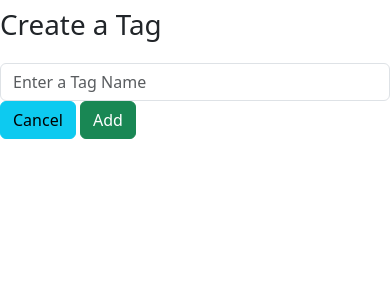
After one commit to EddieSandler/flask-sqlalchemy-blogly, a Flask app: page /tags/new/ in a window 390 px wide. The commit adds this page. Shown: the top 300 px of the page. Run offline with Flask 3, Linux system fonts and the light colour scheme.

Commit message:
added tags

```diff
--- a/app.py
+++ b/app.py
@@ -2,14 +2,14 @@
 
 from flask import Flask, request, render_template, redirect,flash
 from flask_debugtoolbar import DebugToolbarExtension
-from models import db, connect_db, User,Post,Tag,PostTag
+from models import db, connect_db, User,Post,Tag
 
 app = Flask(__name__)
 app.app_context().push()
 
 app.config['SQLALCHEMY_DATABASE_URI'] = 'postgresql:///blogly'
 app.config['SQLALCHEMY_TRACK_MODIFICATIONS'] = False
-app.config['SQLALCHEMY_ECHO'] = False
+app.config['SQLALCHEMY_ECHO'] = True
 app.config['SECRET_KEY'] = "dudeitsasecret"
 app.config['DEBUG_TB_INTERCEPT_REDIRECTS'] = False
 debug = DebugToolbarExtension(app)
@@ -27,6 +27,7 @@ def get_users():
 def show_users():
     users = User.query.order_by(User.last_name,User.first_name).all()
     return render_template('users.html', users=users)
+
 
 
 @app.route('/users/new/')
@@ -91,24 +92,31 @@ def delete_user(user_id):
 @app.route('/users/<user_id>/posts/new',methods=['GET'])
 def show_post_form(user_id):
     user = User.query.get_or_404(user_id)
-    return render_template('new_post_form.html',user=user)
+    tags=Tag.query.all()
+    return render_template('new_post_form.html',user=user,tags=tags)
 
 @app.route('/users/<user_id>/posts/new',methods=['POST'])
 def process_post_form(user_id):
+
+    user = User.query.get_or_404(user_id)
+    tag_ids = [int(num) for num in request.form.getlist("tags")]
+    tags = Tag.query.filter(Tag.id.in_(tag_ids)).all()
+
     new_post =Post(title=request.form["title"],
                    content = request.form["content"],
-                   user_id=user_id)
+                   user=user,tags=tags)
 
     db.session.add(new_post)
     db.session.commit()
     flash(f"{new_post} added")
     return redirect(f'/users/{user_id}/')
 
+
+
+
 @app.route('/posts/<post_id>/',methods=['GET'])
 def show_post_details(post_id):
     post = Post.query.get_or_404(post_id)
-
-    print(post.id)
 
     return render_template('post_details.html',post=post)
 
@@ -116,14 +124,18 @@ def show_post_details(post_id):
 @app.route('/posts/<post_id>/edit',methods=['GET'])
 def show_post_edit_form(post_id):
     post = Post.query.get_or_404(post_id)
+    tags = Tag.query.all()
 
-    return render_template('edit_post_form.html',post=post)
+
+    return render_template('edit_post_form.html',post=post,tags=tags)
 
 @app.route('/posts/<post_id>/edit',methods=['POST'])
 def update_post_edit_form(post_id):
     post = Post.query.get_or_404(post_id)
     title = request.form["title"]
     content = request.form["content"]
+    tag_ids = [int(num) for num in request.form.getlist("tags")]
+    post.tags = Tag.query.filter(Tag.id.in_(tag_ids)).all()
 
     if title:
         post.title=title
@@ -133,7 +145,7 @@ def update_post_edit_form(post_id):
     db.session.add(post)
     db.session.commit()
 
-    return redirect('/')
+    return redirect(f'/users/{{post.user_id }}')
 
 
 
@@ -147,4 +159,75 @@ def delete_post(post_id):
     db.session.delete(post)
     db.session.commit()
     flash(f'{post} deleted')
-    return redirect(f'/users/')
+    return redirect(f'/users/{post.user_id}')
+
+
+@app.route('/tags/')
+def show_tags():
+
+    tags=Tag.query.all()
+
+    return render_template('tags.html',tags=tags)
+
+@app.route('/tags/new/')
+def add_tag():
+
+    posts=Post.query.all()
+
+    return render_template('add_tag.html',posts=posts)
+
+@app.route('/tags/new/',methods=['POST'])
+def handle_tag_form():
+
+    post_ids=[int(num) for num in request.form.getlist("posts")]
+
+    posts=Post.query.filter(Post.id.in_(post_ids)).all()
+
+    new_tag=Tag(name=request.form["tag-name"],posts=posts)
+
+    db.session.add(new_tag)
+    db.session.commit()
+
+    flash(f"Tag '{new_tag.name}' added.")
+    return redirect('/tags/')
+
+@app.route('/tags/<int:tag_id>/')
+def tag_deails(tag_id):
+
+    tag = Tag.query.get_or_404(tag_id)
+
+    return render_template('tag_details.html',tag=tag)
+
+
+@app.route('/tags/<int:tag_id>/edit/',methods=['GET'])
+def show_tag_edit_form(tag_id):
+
+    tag = Tag.query.get_or_404(tag_id)
+
+    return render_template('tag_edit_form.html',tag=tag)
+
+@app.route('/tags/<tag_id>/edit/',methods=['POST'])
+def update_tag_edit_form(tag_id):
+    tag = Tag.query.get_or_404(tag_id)
+    name = request.form["tag-edit"]
+
+    tag.name=name
+
+    db.session.add(tag)
+    db.session.commit()
+
+    return redirect('/tags/')
+
+
+
+
+
+
+@app.route('/tags/<int:tag_id>/delete/',methods=['GET','POST'])
+def delete_tag(tag_id):
+
+    tag = Tag.query.get_or_404(tag_id)
+    db.session.delete(tag)
+    db.session.commit()
+
+    return redirect(f'/tags/')
--- a/models.py
+++ b/models.py
@@ -3,7 +3,6 @@ from flask_sqlalchemy import SQLAlchemy
 
 db = SQLAlchemy()
 DEFAULT_IMAGE_URL = "https://www.freeiconspng.com/uploads/icon-user-blue-symbol-people-person-generic--public-domain--21.png"
-
 
 def connect_db(app):
     db.app = app
@@ -31,8 +30,7 @@ class User(db.Model):
 class Post(db.Model):
     __tablename__ = "posts"
     id = db.Column(db.Integer,
-                   primary_key=True,
-                   autoincrement=True)
+                   primary_key=True, autoincrement=True )
     title = db.Column(db.Text, nullable=False)
     content = db.Column(db.Text, nullable=False)
     created_at = created_at = db.Column(
--- /dev/null
+++ b/templates/add_tag.html
@@ -0,0 +1,26 @@
+{% extends 'base.html' %}
+
+{% block content %}
+<h1>Create a Tag</h1>
+
+<form method="POST">
+
+<div class="form-group row">
+
+    <label for="tag-name" class="col-sm-2 col-form-label"></label>
+  <div class="col-sm-10">
+    <input type="text" class="form-control" name="tag-name"required placeholder="Enter a Tag Name">
+
+  </div>
+</div>
+<div class="form-group row">
+
+  <div class="ml-auto mr-3">
+    <a href="/tags/" class="btn btn-info">Cancel</a>
+
+    <button type="submit" class="btn btn-success">Add</button>
+  </div>
+</div>
+</form>
+
+{% endblock %}
--- a/templates/edit_post_form.html
+++ b/templates/edit_post_form.html
@@ -20,7 +20,7 @@
   <div class="form-group row">
 
     <div class="ml-auto mr-3">
-      <a href="#" class="btn btn-info">Cancel</a>
+      <a href="/users/" class="btn btn-info">Cancel</a>
 
       <button type="submit" class="btn btn-success">Edit</button>
     </div>
```
Also changed, not shown: templates/new_post_form.html (+14 -0 lines), templates/post_details.html (+10 -3 lines), templates/tag_details.html (added, +25 -0 lines), templates/tag_edit_form.html (added, +27 -0 lines), templates/tags.html (added, +17 -0 lines).
